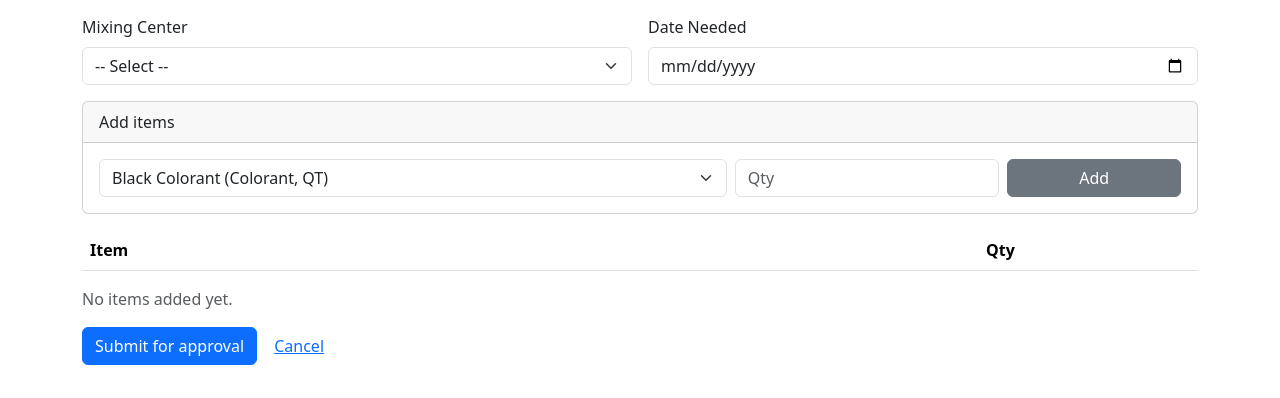
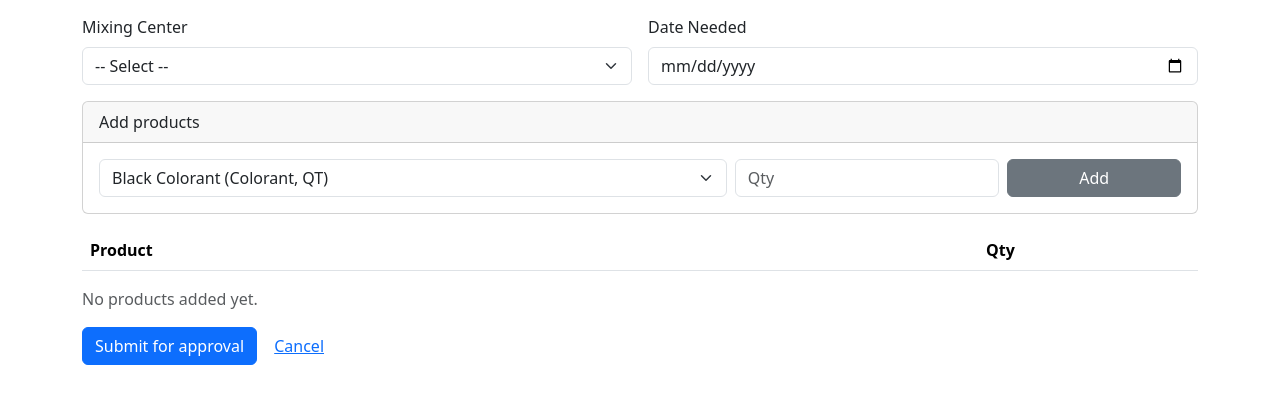
Before and after one commit to DamaryPatterson/MixingCenterRequestSystem, an ASP.NET Core app: page /Requests/Create in a window 1280 px wide. Shown: the part 119-517 px from the top of the page. Run offline with ASP.NET Core 8, Linux system fonts and the light colour scheme; the visitor is signed in with stand-in values (Sample User, id 1); lists and menus that the app fills with data are empty; some libraries are stand-ins or nearby versions.

Commit message:
Changed from Items to product

```diff
--- a/MixingCenterRequestSystem/Controllers/DscController.cs
+++ b/MixingCenterRequestSystem/Controllers/DscController.cs
@@ -83,7 +83,7 @@ public class DscController : Controller
 
         await _sp.SendMail(header.RequestedBy, $"Colorant/OS request #{header.Id}: {status}",
             $"<p>The DSC has processed your request. Status: <b>{status}</b>.</p>" +
-            $"<table border='1' cellpadding='4'><tr><th>Item</th><th>Requested</th><th>Supplied</th><th>Status</th></tr>{rows}</table>");
+            $"<table border='1' cellpadding='4'><tr><th>Product</th><th>Requested</th><th>Supplied</th><th>Status</th></tr>{rows}</table>");
 
         TempData["Message"] = $"Request #{header.Id} marked as {status}.";
         return RedirectToAction(nameof(Index));
--- a/MixingCenterRequestSystem/Controllers/RequestController.cs
+++ b/MixingCenterRequestSystem/Controllers/RequestController.cs
@@ -28,17 +28,17 @@ public class RequestsController : Controller
         if (!centers.Contains(vm.MixingCenter))
             ModelState.AddModelError(nameof(vm.MixingCenter), "Select a valid mixing center.");
         if (vm.Lines.Count == 0)
-            ModelState.AddModelError("", "Add at least one item.");
+            ModelState.AddModelError("", "Add at least one product.");
         if (vm.DateNeeded < DateTime.Today)
             ModelState.AddModelError(nameof(vm.DateNeeded), "Date needed can't be in the past.");
 
-        // Never trust posted item details; resolve against the catalog
-        var resolved = new List<(CatalogItem, double)>();
+        // Never trust posted product details; resolve against the catalog
+        var resolved = new List<(Product, double)>();
         foreach (var line in vm.Lines)
         {
-            var item = catalog.FirstOrDefault(c => c.ItemCode == line.ItemCode);
-            if (item is null) ModelState.AddModelError("", $"Unknown item {line.ItemCode}.");
-            else resolved.Add((item, line.Qty));
+            var product = catalog.FirstOrDefault(c => c.ProductCode == line.ProductCode);
+            if (product is null) ModelState.AddModelError("", $"Unknown product {line.ProductCode}.");
+            else resolved.Add((product, line.Qty));
         }
 
         if (!ModelState.IsValid)
--- a/MixingCenterRequestSystem/Models/ViewModels.cs
+++ b/MixingCenterRequestSystem/Models/ViewModels.cs
@@ -9,13 +9,13 @@ public class NewRequestVm
     public List<LineInput> Lines { get; set; } = new();
 
     // Dropdown data (not posted)
-    public List<CatalogItem> Catalog { get; set; } = new();
+    public List<Product> Catalog { get; set; } = new();
     public List<string> Centers { get; set; } = new();
 }
 
 public class LineInput
 {
-    [Required] public string ItemCode { get; set; } = "";
+    [Required] public string ProductCode { get; set; } = "";
     [Range(0.01, 100000)] public double Qty { get; set; }
 }
 
--- a/MixingCenterRequestSystem/Services/ClaimsExtension.cs
+++ b/MixingCenterRequestSystem/Services/ClaimsExtension.cs
@@ -2,7 +2,7 @@ using Microsoft.AspNetCore.Mvc;
 
 namespace MixingCenterRequests.Models;
 
-public record CatalogItem(string Title, string ItemCode, string Category, string Uom);
+public record Product(string Title, string ProductCode, string Category, string Uom);
 
 public class RequestHeader
 {
@@ -19,7 +19,7 @@ public class RequestLine
     public int Id { get; set; }
     public int RequestId { get; set; }
     public string Title { get; set; } = "";
-    public string ItemCode { get; set; } = "";
+    public string ProductCode { get; set; } = "";
     public double QtyRequested { get; set; }
     public double QtySupplied { get; set; }
     public string LineStatus { get; set; } = "";
--- a/MixingCenterRequestSystem/Services/IDataService.cs
+++ b/MixingCenterRequestSystem/Services/IDataService.cs
@@ -4,14 +4,14 @@ namespace MixingCenterRequests.Services;
 
 public interface IDataService
 {
-    Task<List<CatalogItem>> GetCatalog();
+    Task<List<Product>> GetCatalog();
     Task<List<string>> GetMixingCenters();
     Task<List<RequestHeader>> GetRequestsByUser(string email);
     Task<List<RequestHeader>> GetApprovedRequests();
     Task<RequestHeader?> GetRequest(int id);
     Task<List<RequestLine>> GetLines(int requestId);
     Task<int> CreateRequest(string center, string requestedBy, DateTime dateNeeded,
-                            IEnumerable<(CatalogItem item, double qty)> lines);
+                            IEnumerable<(Product product, double qty)> lines);
     Task UpdateLine(int lineId, string status, double qtySupplied, string comment);
     Task UpdateRequestStatus(int id, string status);
     Task SendMail(string to, string subject, string html);
--- a/MixingCenterRequestSystem/Views/Dev/Index.cshtml
+++ b/MixingCenterRequestSystem/Views/Dev/Index.cshtml
@@ -26,7 +26,7 @@
 {
     <form asp-action="Approve" method="post" class="d-flex gap-2 align-items-center mb-2">
         <input type="hidden" name="id" value="@r.Id" />
-        <span>#@r.Id – @r.MixingCenter – @Model.Lines.Count(l => l.RequestId == r.Id) item(s)</span>
+        <span>#@r.Id – @r.MixingCenter – @Model.Lines.Count(l => l.RequestId == r.Id) product(s)</span>
         <input name="comment" class="form-control w-auto" placeholder="Comment" />
         <button name="approve" value="true" class="btn btn-success btn-sm">Approve</button>
         <button name="approve" value="false" class="btn btn-danger btn-sm">Reject</button>
--- a/MixingCenterRequestSystem/Views/Requests/Create.cshtml
+++ b/MixingCenterRequestSystem/Views/Requests/Create.cshtml
@@ -21,14 +21,14 @@
     </div>
 
     <div class="card mb-3">
-        <div class="card-header">Add items</div>
+        <div class="card-header">Add products</div>
         <div class="card-body">
             <div class="row g-2">
                 <div class="col-md-7">
-                    <select id="itemPick" class="form-select">
+                    <select id="productPick" class="form-select">
                         @foreach (var c in Model.Catalog)
                         {
-                            <option value="@c.ItemCode">@c.Title (@c.Category, @c.Uom)</option>
+                            <option value="@c.ProductCode">@c.Title (@c.Category, @c.Uom)</option>
                         }
                     </select>
                 </div>
@@ -43,24 +43,24 @@
     </div>
 
     <table class="table table-striped">
-        <thead><tr><th>Item</th><th style="width:120px">Qty</th><th style="width:100px"></th></tr></thead>
+        <thead><tr><th>Product</th><th style="width:120px">Qty</th><th style="width:100px"></th></tr></thead>
         <tbody id="lines">
             @for (var i = 0; i < Model.Lines.Count; i++)
             {
-                var item = Model.Catalog.FirstOrDefault(c => c.ItemCode == Model.Lines[i].ItemCode);
-                <tr data-code="@Model.Lines[i].ItemCode">
-                    <td>@(item?.Title ?? Model.Lines[i].ItemCode)</td>
+                var product = Model.Catalog.FirstOrDefault(c => c.ProductCode == Model.Lines[i].ProductCode);
+                <tr data-code="@Model.Lines[i].ProductCode">
+                    <td>@(product?.Title ?? Model.Lines[i].ProductCode)</td>
                     <td>@Model.Lines[i].Qty</td>
                     <td>
                         <button type="button" class="btn btn-link text-danger p-0" onclick="removeLine(this)">Remove</button>
-                        <input type="hidden" data-f="ItemCode" value="@Model.Lines[i].ItemCode" />
+                        <input type="hidden" data-f="ProductCode" value="@Model.Lines[i].ProductCode" />
                         <input type="hidden" data-f="Qty" value="@Model.Lines[i].Qty" />
                     </td>
                 </tr>
             }
         </tbody>
     </table>
-    <p id="emptyMsg" class="text-muted">No items added yet.</p>
+    <p id="emptyMsg" class="text-muted">No products added yet.</p>
 
     <button type="submit" class="btn btn-primary">Submit for approval</button>
     <a asp-action="Mine" class="btn btn-link">Cancel</a>
@@ -69,12 +69,12 @@
 @section Scripts {
 <script>
 function addLine() {
-    const pick = document.getElementById('itemPick');
+    const pick = document.getElementById('productPick');
     const qty = document.getElementById('qtyPick');
     if (!pick.value) return;
     if (!(Number(qty.value) > 0)) { alert('Enter a quantity greater than 0.'); return; }
 
-    // If the item is already listed, add to its quantity instead of duplicating
+    // If the product is already listed, add to its quantity instead of duplicating
     const existing = document.querySelector(`#lines tr[data-code="${CSS.escape(pick.value)}"]`);
     if (existing) {
         const qtyInput = existing.querySelector('input[data-f="Qty"]');
@@ -93,7 +93,7 @@ function addLine() {
     tdQty.textContent = qty.value;
     const tdAct = document.createElement('td');
     tdAct.innerHTML = '<button type="button" class="btn btn-link text-danger p-0" onclick="removeLine(this)">Remove</button>';
-    [['ItemCode', pick.value], ['Qty', qty.value]].forEach(([f, v]) => {
+    [['ProductCode', pick.value], ['Qty', qty.value]].forEach(([f, v]) => {
         const inp = document.createElement('input');
         inp.type = 'hidden'; inp.dataset.f = f; inp.value = v;
         tdAct.appendChild(inp);
@@ -117,7 +117,7 @@ function reindex() {
 document.getElementById('requestForm').addEventListener('submit', e => {
     if (!document.querySelectorAll('#lines tr').length) {
         e.preventDefault();
-        alert('Add at least one item.');
+        alert('Add at least one product.');
     }
 });
 
--- a/MixingCenterRequestSystem/Views/Requests/Details.cshtml
+++ b/MixingCenterRequestSystem/Views/Requests/Details.cshtml
@@ -21,14 +21,14 @@
 
 <table class="table">
     <thead>
-        <tr><th>Item</th><th>Code</th><th>Requested</th><th>Supplied</th><th>Status</th><th>DSC Comment</th></tr>
+        <tr><th>Product</th><th>Code</th><th>Requested</th><th>Supplied</th><th>Status</th><th>DSC Comment</th></tr>
     </thead>
     <tbody>
         @foreach (var l in Model.Lines)
         {
             <tr>
                 <td>@l.Title</td>
-                <td>@l.ItemCode</td>
+                <td>@l.ProductCode</td>
                 <td>@l.QtyRequested</td>
                 <td>@(l.LineStatus == "Pending" ? "-" : l.QtySupplied.ToString())</td>
                 <td><partial name="_StatusBadge" model="l.LineStatus" /></td>
```
Also changed, not shown: MixingCenterRequestSystem/Services/FakeDataService.cs (+6 -6 lines), MixingCenterRequestSystem/Services/SharePointService.cs (+8 -8 lines), MixingCenterRequestSystem/Views/Dsc/Fulfil.cshtml (+4 -4 lines).
